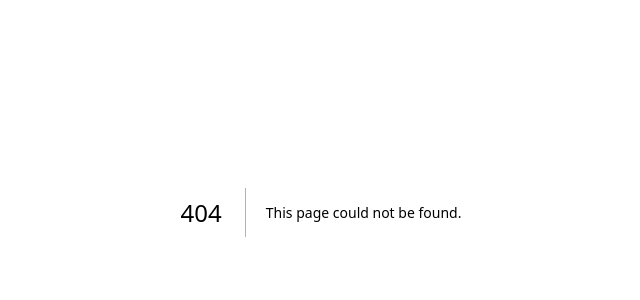
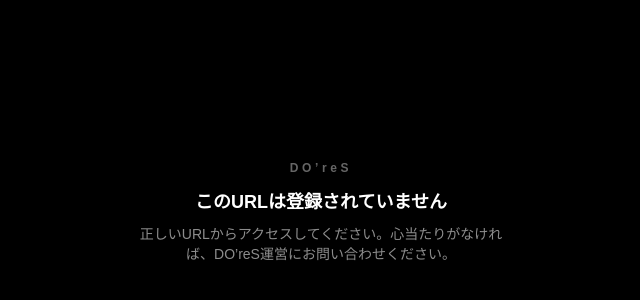
Before and after one commit to yellow-japan/dores, a Next.js app: page /preview/unknown in a window 1280 px wide. Before the commit this address had no page. Shown: the part 188-488 px from the top of the page, without its empty margins (319-959 px from the left). Built offline with nearby package versions, Linux system fonts and the light colour scheme.

Commit message:
Create page.tsx

```diff
--- /dev/null
+++ b/app/preview/unknown/page.tsx
@@ -0,0 +1,6 @@
+import UnknownHost from "@/components/UnknownHost";
+
+// 画面写真用：登録のないURLで開いたとき（入口なし）。
+export default function Preview() {
+  return <UnknownHost />;
+}
```
